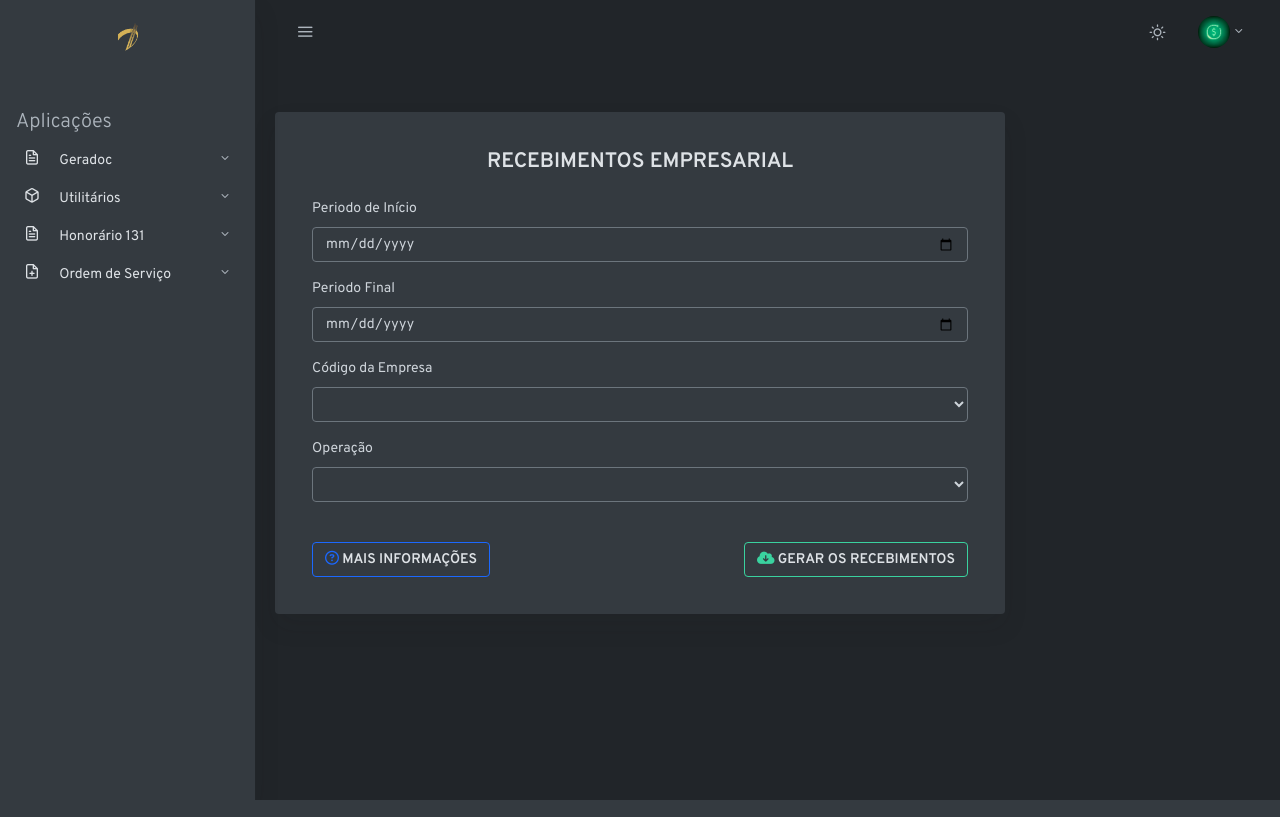
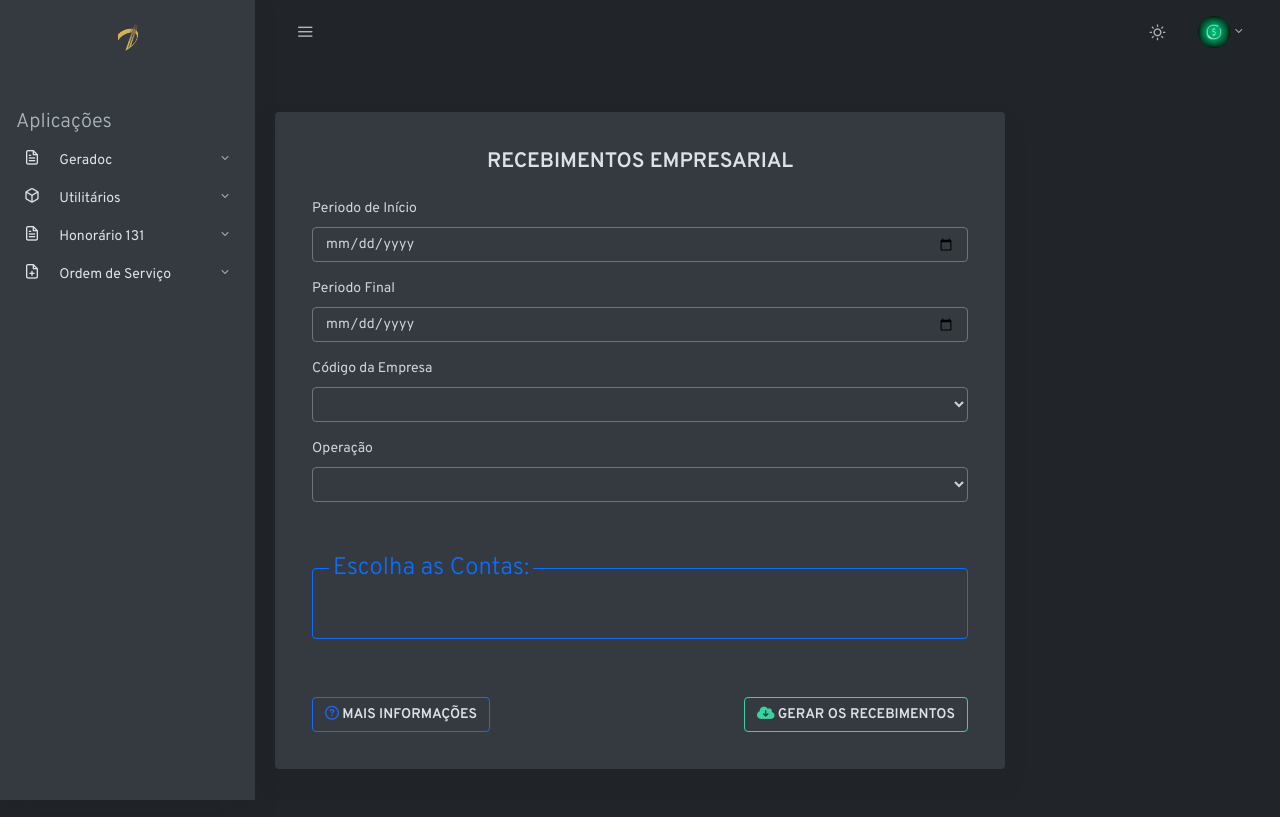
Before and after one commit to desenvdepaula/portal_financeiro, a Django app: page /recibimentos_empresarial/ in a window 1280 px wide. Run offline with Django 3.2, Linux system fonts and the light colour scheme; the visitor is signed in with stand-in values (Sample User, id 1); some libraries are stand-ins or nearby versions; some web fonts are replaced.

Commit message:
alterando regras de recebimentos empresarial

```diff
--- a/recibimentos_empresarial/src/sql.py
+++ b/recibimentos_empresarial/src/sql.py
@@ -1,4 +1,5 @@
 def get_recebimentos(escritorio,dataini,datafim,codigos):
+    codigos = codigos if len(codigos) > 1 else f"({codigos[0]})"
     sql = """
         SELECT
             C.CODIGOESCRIT,
@@ -59,6 +60,7 @@ def get_lancamentos(filial,dataini,datafim):
     return sql
 
 def get_juros(escritorio,dataini,datafim,codigos):
+    codigos = codigos if len(codigos) > 1 else f"({codigos[0]})"
     sql = """
         SELECT
             CAST(SUBSTRING(C.CODIGOESCRIT FROM 2 FOR 3) AS NUMERIC) CODIGOESCRIT,
--- a/recibimentos_empresarial/views.py
+++ b/recibimentos_empresarial/views.py
@@ -5,6 +5,7 @@ from django.views import View
 from .forms import RecibimentosForm
 
 from .controller import Controller
+from .src.dict import get_dicionario
 
 class RecibimentosView(View):
 
@@ -13,25 +14,33 @@ class RecibimentosView(View):
 
     def get(self, request, *args, **kwargs):
         context = { 'form': self.form(request.POST or None) }
+        context['contas'] = {}
+        dicio_contas = get_dicionario()
+        for i in dicio_contas:
+            list_contas = [str(key) for key in dicio_contas[i][1].keys()]
+            context['contas'][str(i)] = '*'.join(list_contas)
         return render(request, self.template, context)
 
     def post(self, request, *args, **kwargs):
         context = { 'form': self.form(request.POST or None) }
-        if context['form'].is_valid():
+        if context['form'].is_valid() and 'contas' in request.POST:
             context['form'].clean_log(request.user.username)
             try:
+                contas = request.POST.getlist('contas')
                 controller = Controller(True, True)
                 if context['form'].cleaned_data['operacao'] == 'juros':
                     controller.gerarRecebimentosJuros(
                         context['form'].cleaned_data['inicio_periodo'],
                         context['form'].cleaned_data['fim_periodo'],
                         context['form'].cleaned_data['codigo_empresa'],
+                        contas
                     )
                 else:
                     controller.gerarRecebimentosRecebimentos(
                         context['form'].cleaned_data['inicio_periodo'],
                         context['form'].cleaned_data['fim_periodo'],
                         context['form'].cleaned_data['codigo_empresa'],
+                        contas
                     )
             except Exception as ex:
                 messages.error(request, "Ocorreu um erro ao executar esta operação: {0}".format(ex))
--- a/templates/utilitarios/recibimentos_empresarial/pagina_de_recibimentos_empresarial.html
+++ b/templates/utilitarios/recibimentos_empresarial/pagina_de_recibimentos_empresarial.html
@@ -6,6 +6,9 @@
 
 {% block body %}
     <style>
+        fieldset{ border:1px solid #0d6efd; margin-bottom: 10px; margin-top: 10px;}
+        fieldset legend{ color: #0d6efd; font-weight: 350; padding-right: 4px; padding-left: 4px; margin-bottom: 20px;}
+        fieldset p{text-align: justify; font-weight: 500; line-height: 120%;}
         p{
             font-size: 15pt;
             margin-top: 15px;
@@ -26,15 +29,91 @@
                         <center><h4 class="text-purple mb-4">RECEBIMENTOS EMPRESARIAL </h4></center>
                         <form method="POST" action="{% url 'recibimentos_empresarial' %}">
                             {% csrf_token %}
-                            {% bootstrap_form form %}
-                            <button class="btn btn-outline-primary float-left mt-4" type="button" data-toggle="collapse" data-target="#collapseExample" aria-expanded="false" aria-controls="collapseExample">
+
+                            <div class="form-group">
+                                <label for="inicio_periodo">Periodo de Início</label>
+                                <input type="date" name="inicio_periodo" id="inicio_periodo" class="form-control datepicker" placeholder="Periodo de Início" required>
+                            </div>
+                            <div class="form-group">
+                                <label for="fim_periodo">Periodo Final</label>
+                                <input type="date" name="fim_periodo" id="fim_periodo" class="form-control datepicker" placeholder="Periodo Final" required>
+                            </div>
+                            <div class="form-group">
+                                <label for="id_codigo_empresa">Código da Empresa</label>
+                                <select name="codigo_empresa" class="form-control" required id="id_codigo_empresa">
+                                    <option value="" selected=""></option>
+                                    <option value="501" title="{{contas.501}}">501</option>
+                                    <option value="502" title="{{contas.502}}">502</option>
+                                    <option value="505" title="{{contas.505}}">505</option>
+                                    <option value="567" title="{{contas.567}}">567</option>
+                                    <option value="575" title="{{contas.575}}">575</option>
+                                </select>
+                            </div>
+                            <div class="form-group">
+                                <label for="id_operacao">Operação</label>
+                                <select name="operacao" class="form-control" required id="id_operacao">
+                                    <option value="" selected=""></option>
+                                    <option value="juros">JUROS</option>
+                                    <option value="recebimentos">RECEBIMENTOS</option>
+                                </select>
+                            </div>
+
+                            <fieldset class="p-3 rounded mt-5">
+
+                                <legend class="w-auto">Escolha as Contas:</legend>
+
+                                <div class="form-row" id="select_contas_escritorio"></div>
+
+                            </fieldset>
+
+                            <button class="btn btn-outline-primary float-left mt-5" type="button" data-toggle="collapse" data-target="#collapseExample" aria-expanded="false" aria-controls="collapseExample">
                                 <i class="far fa-question-circle"></i> <strong> MAIS INFORMAÇÕES </strong>
                             </button>
-                            <button class="btn btn-outline-success float-right mt-4"><i class="fas fa-cloud-download-alt"></i> <strong> GERAR OS RECEBIMENTOS </strong></button>
+                            <button class="btn btn-outline-success float-right mt-5"><i class="fas fa-cloud-download-alt"></i> <strong> GERAR OS RECEBIMENTOS </strong></button>
                         </form>
                     </div>
                 </div>
             </div>
         </div>
     </div>
+
+    <script>
+        select = document.getElementById("id_codigo_empresa")
+        select.addEventListener('change', event => {
+            let index = event.target.options.selectedIndex
+            if (index){
+                contas = event.target.options[index].title.split("*")
+                subsContas(contas)
+            }
+        })
+
+        function subsContas(contas){
+            document.getElementById('select_contas_escritorio').innerHTML = `
+
+                ${contas.map((conta, index) => {
+                    return `
+                        <div class="col-6 col-sm-6">
+                            <label for="id_contas_${index}">
+                                <input type="checkbox" name="contas" value="${conta.trim()}" id="id_contas_${index}"> ${conta.trim()}
+                            </label>
+                        </div>
+                    `
+                }).join('')}
+
+                <div class="col-6 col-sm-6 mt-4">
+                    <label for="selecionar_todos" style="color: #0d6efd;">
+                        <input type="checkbox" id="selecionar_todos" onclick="checkAllOrNo(event, ${contas.length})"> TODAS AS CONTAS
+                    </label>
+                </div>
+            `
+        }
+
+        function checkAllOrNo(event, quantity_contas){
+            for (var i = 0; i < quantity_contas; i++){
+                const check = document.querySelector(`#id_contas_${i}`);
+                check.checked = event.target.checked;
+            }
+        }
+    </script>
+
 {% endblock %}
```
Also changed, not shown: recibimentos_empresarial/controller.py (+6 -6 lines).
